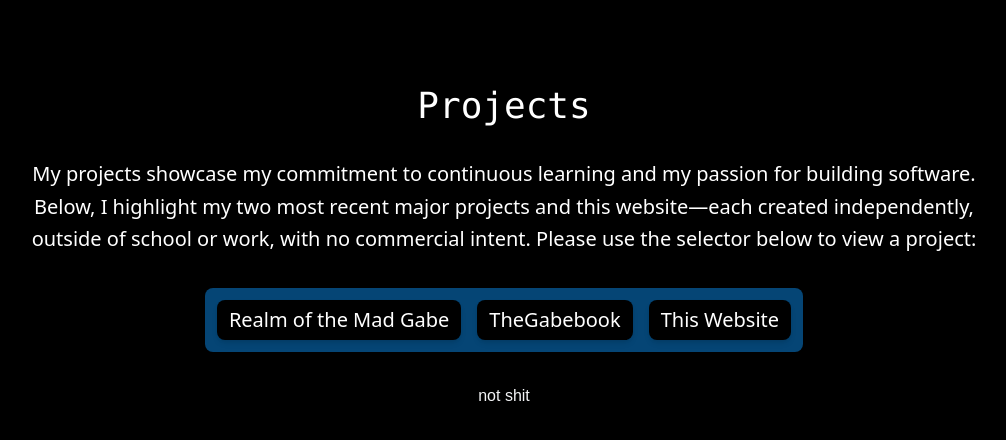
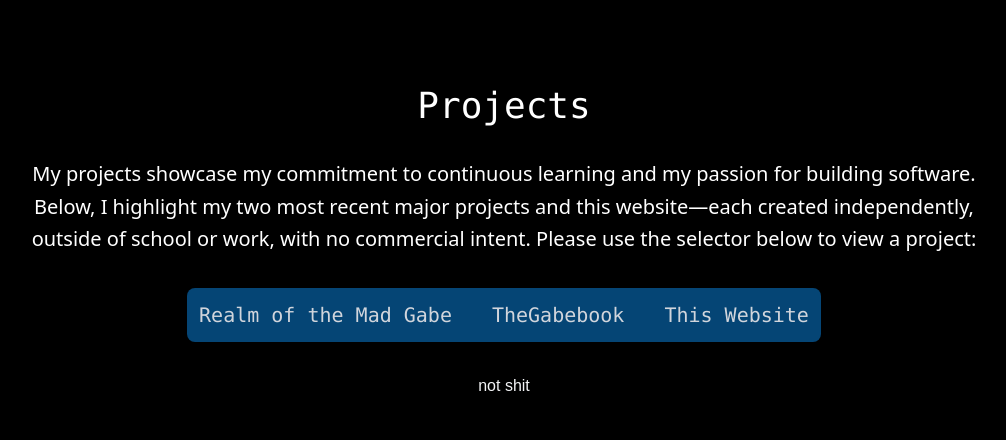
Before and after one commit to GabrielWelvaert/portfolio-website, a React (Vite) app: page /#home in a window 1280 px wide. Shown: the part 2669-3109 px from the top of the page, without its empty margins (136-1142 px from the left). Built offline with nearby package versions, Linux system fonts and the light colour scheme.

Commit message:
project selector update to match header

```diff
--- a/src/components/ButtonSelector.jsx
+++ b/src/components/ButtonSelector.jsx
@@ -5,15 +5,13 @@ export const ButtonSelector = ({options, selected, callback}) => {
     <div className="button-selector-container">
       {options.map((opt) => (
         <button
-            className={`${selected === opt ? "button-selector-selected-item" : "button-selector-item"}`}
-            // className="button-selector-item"
             key={opt}
             onClick={() => {
               callback(opt);
               console.log(opt);
             }}
         >
-            <span className="passage-text">
+            <span className="interactable-text text-[20px] cursor-pointer">
               {opt}
             </span>
         </button>
--- a/src/index.css
+++ b/src/index.css
@@ -10,7 +10,7 @@ html, body {
 }
 
 .button-selector-container {
-  @apply inline-flex bg-[#054575] p-3 rounded-lg shadow-md gap-4;
+  @apply inline-flex bg-[#054575] p-3 rounded-lg shadow-md gap-10;
 }
 
 .button-selector-selected-item {
```
